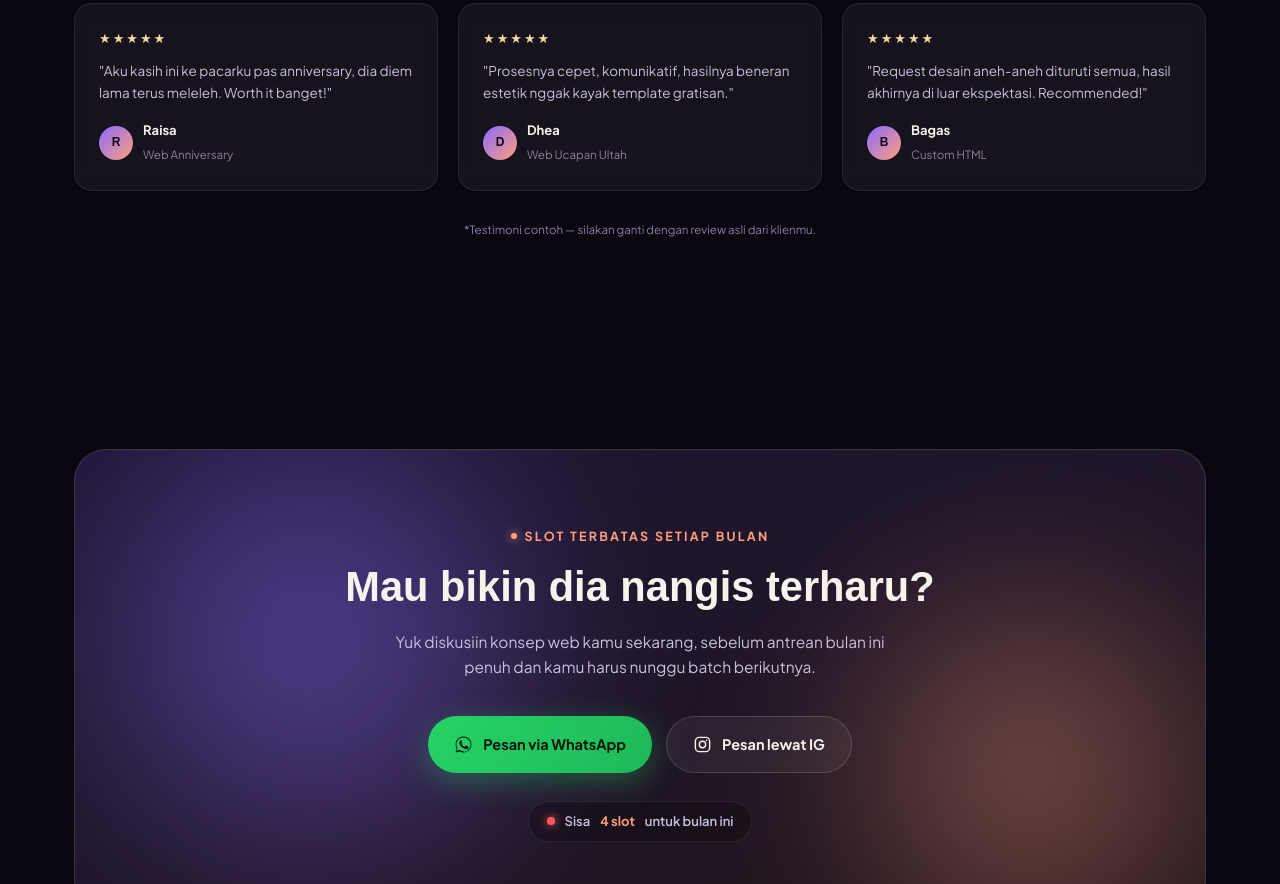
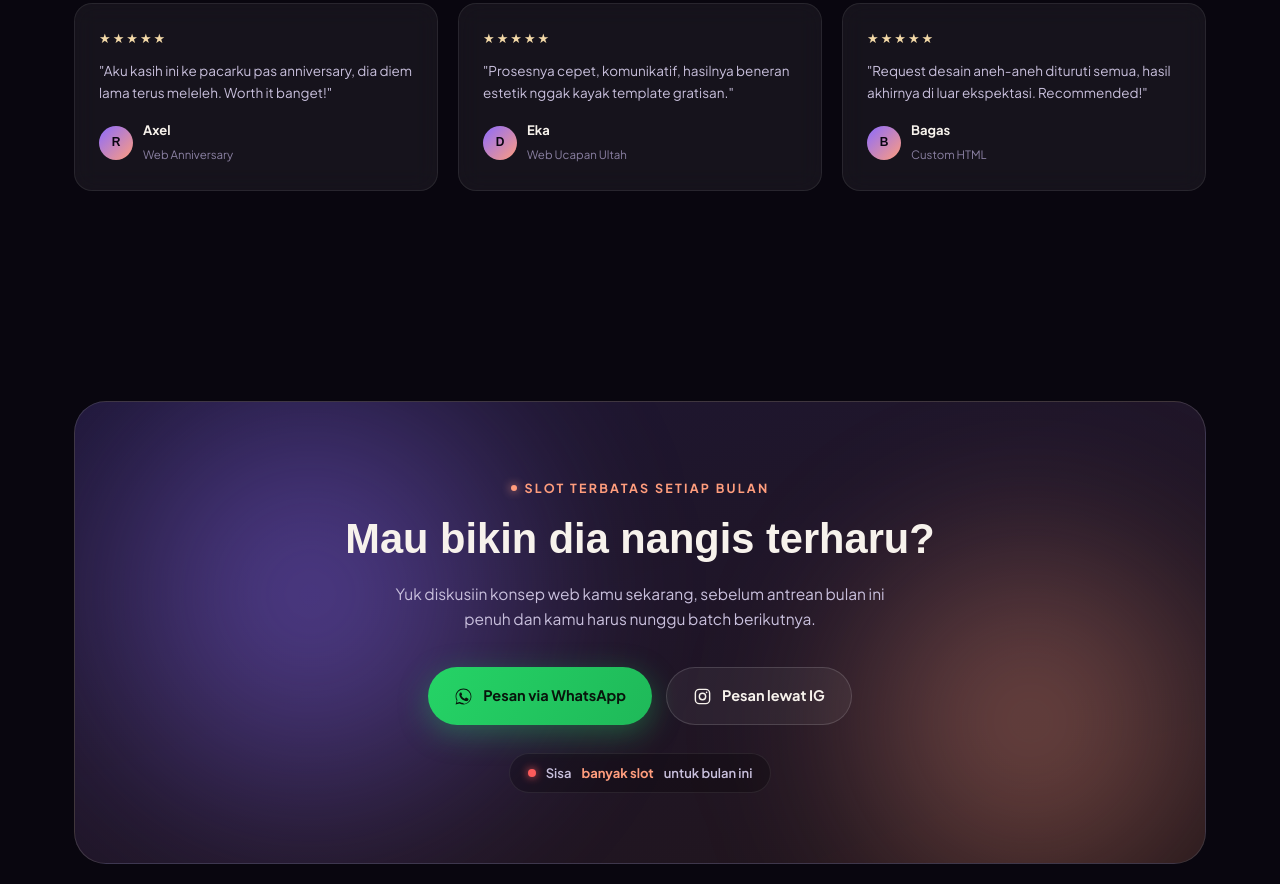
Before and after one commit to JasaWebChcn/ucapankuu, a plain HTML site: page index.html in a window 1280 px wide. Shown: the part 2780-3664 px from the top of the page. Drawn offline with Linux system fonts and the light colour scheme; a web font is replaced by a local one.

Commit message:
Update testimonials and availability information

```diff
--- a/index.html
+++ b/index.html
@@ -1033,7 +1033,7 @@ footer .copyright{ font-size:12px; color: var(--text-low); margin-top:14px; }
         <p>"Aku kasih ini ke pacarku pas anniversary, dia diem lama terus meleleh. Worth it banget!"</p>
         <div class="testi-who">
           <div class="testi-avatar">R</div>
-          <div><b>Raisa</b><span>Web Anniversary</span></div>
+          <div><b>Axel</b><span>Web Anniversary</span></div>
         </div>
       </div>
       <div class="testi-card reveal reveal-delay-1">
@@ -1041,7 +1041,7 @@ footer .copyright{ font-size:12px; color: var(--text-low); margin-top:14px; }
         <p>"Prosesnya cepet, komunikatif, hasilnya beneran estetik nggak kayak template gratisan."</p>
         <div class="testi-who">
           <div class="testi-avatar">D</div>
-          <div><b>Dhea</b><span>Web Ucapan Ultah</span></div>
+          <div><b>Eka</b><span>Web Ucapan Ultah</span></div>
         </div>
       </div>
       <div class="testi-card reveal reveal-delay-2">
@@ -1053,7 +1053,6 @@ footer .copyright{ font-size:12px; color: var(--text-low); margin-top:14px; }
         </div>
       </div>
     </div>
-    <p class="testi-note">*Testimoni contoh — silakan ganti dengan review asli dari klienmu.</p>
   </div>
 </section>
 
@@ -1076,7 +1075,7 @@ footer .copyright{ font-size:12px; color: var(--text-low); margin-top:14px; }
           </a>
         </div>
         <!-- angka slot di bawah ini contoh, silakan sesuaikan tiap bulan -->
-        <div class="slots"><span class="pulse-dot"></span> Sisa <b>4 slot</b> untuk bulan ini</div>
+        <div class="slots"><span class="pulse-dot"></span> Sisa <b>banyak slot</b> untuk bulan ini</div>
       </div>
     </div>
   </div>
```
